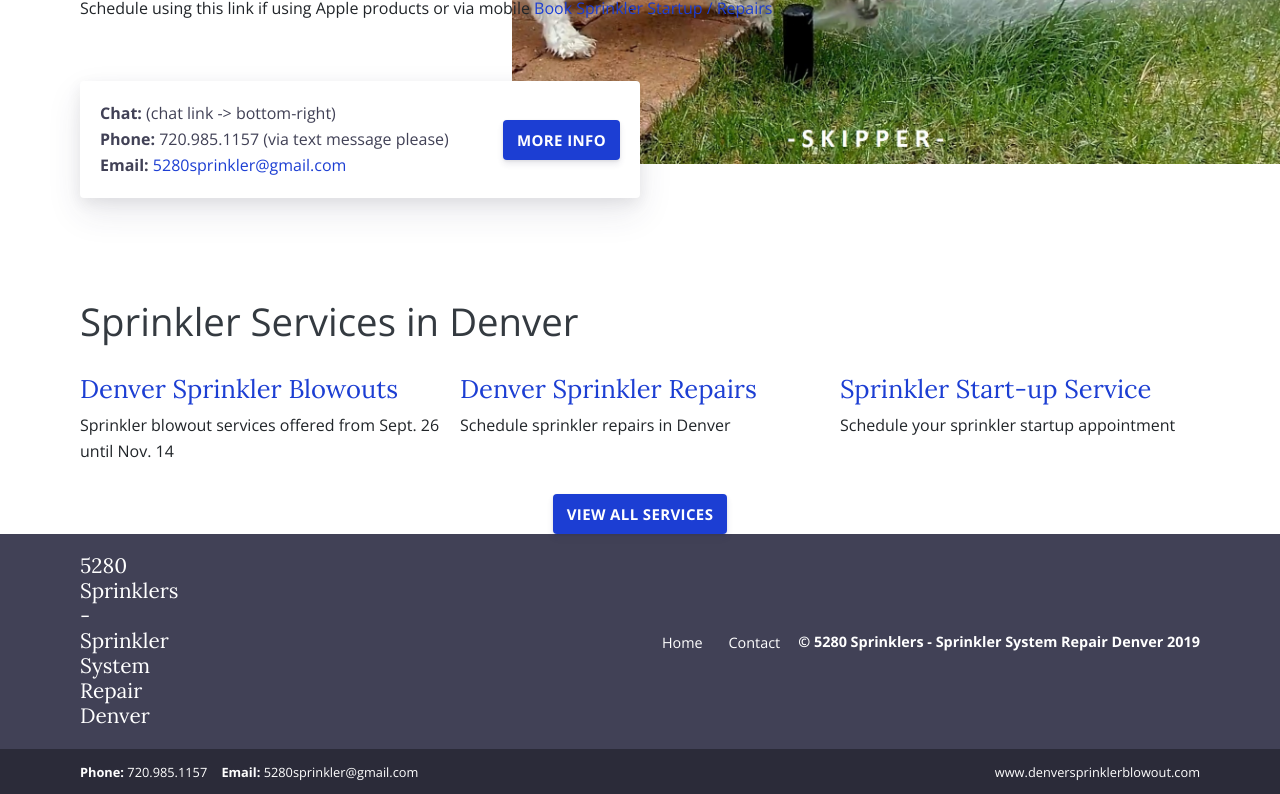
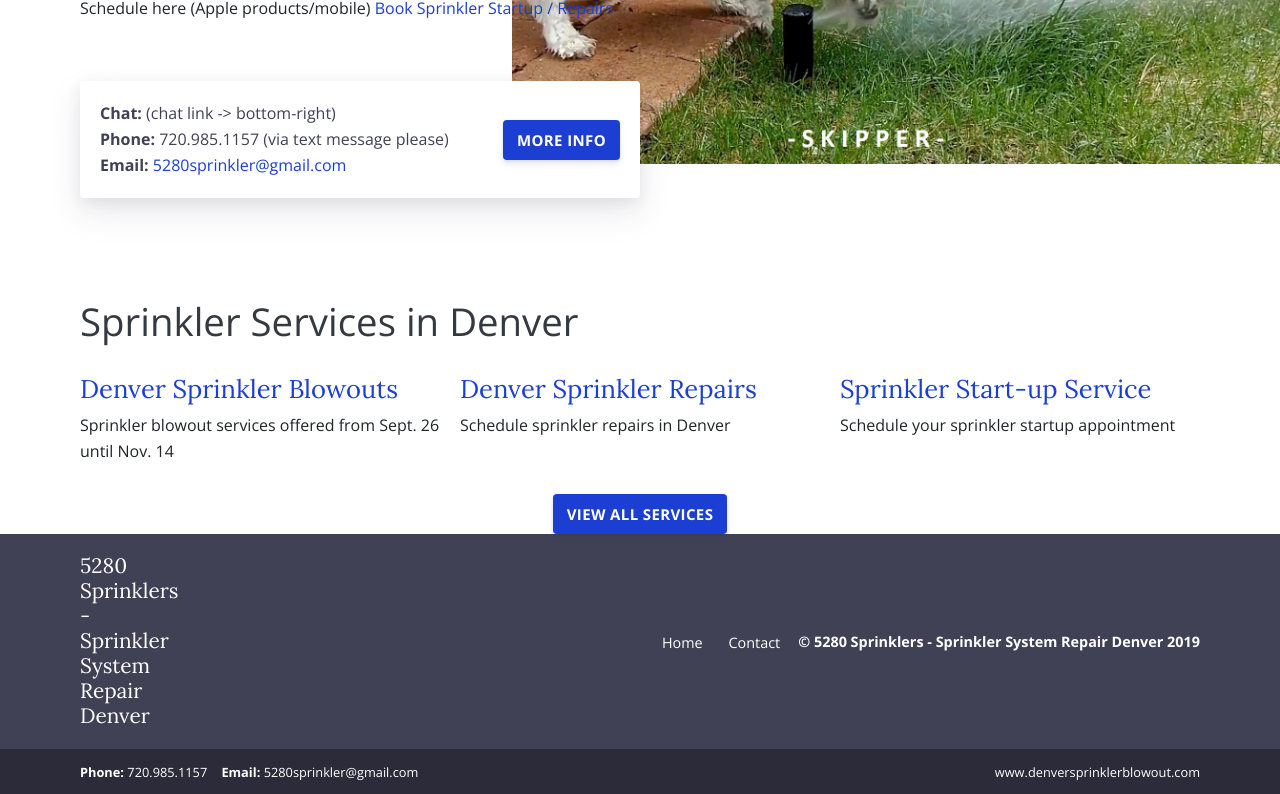
Before and after one commit to xhanuman/5280, a Jekyll site: the page built from index.md, in a window 1280 px wide, cut to the strip 334-1128 px from the top of the page. Built offline with Jekyll 4.4.1, drawn with Linux system fonts in a browser that asks for light colours.

Commit message:
change text

```diff
--- a/index.md
+++ b/index.md
@@ -9,7 +9,7 @@ bodyClass: page-home
     <h1>5280 Sprinklers</h1><h3>Denver Sprinkler Repairs</h3>
     <p>Denver Sprinkler Repairs and Start-up</p>
     <img class="size-medium wp-image-21" title="Denver Sprinkler Start up" src="http://www.denversprinklerblowout.com/wp-content/uploads/2010/04/sprinklerStartUP-300x102.jpg" alt="" width="300" height="102"/><br>
-    Schedule using this link if using Apple products or via mobile
+    Schedule here (Apple products/mobile)
     <a href="https://www.markate.com/public/widget/booking/products/33d9338d8dc3b73fdf14b06ac0d93df0:9504:b1c5390a">Book Sprinkler Startup / Repairs</a>
   </div>
 </div>
```
